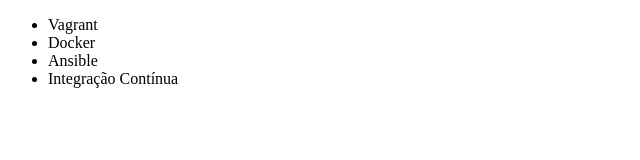
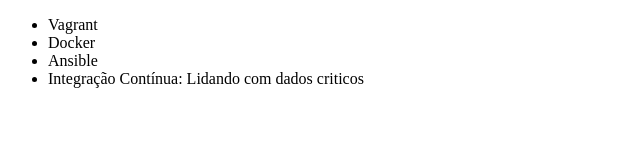
Before and after one commit to moqueta/alura-git, a plain HTML site: page index.html in a window 1280 px wide. Shown: the whole page, without its empty margins (0-640 px from the left). Drawn offline with Linux system fonts and the light colour scheme.

Commit message:
Renimeando curso de Integração Contínua

```diff
--- a/index.html
+++ b/index.html
@@ -9,7 +9,7 @@
         <li>Vagrant</li>
         <li>Docker</li>
         <li>Ansible</li>
-        <li>Integração Contínua</li>
+        <li>Integração Contínua: Lidando com dados criticos</li>
     </ul>
 </body>
 </html>
```
